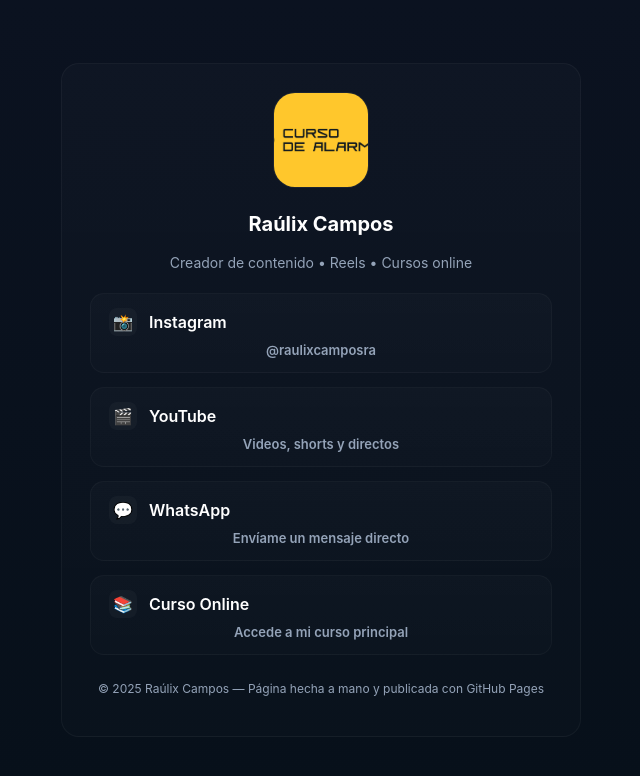
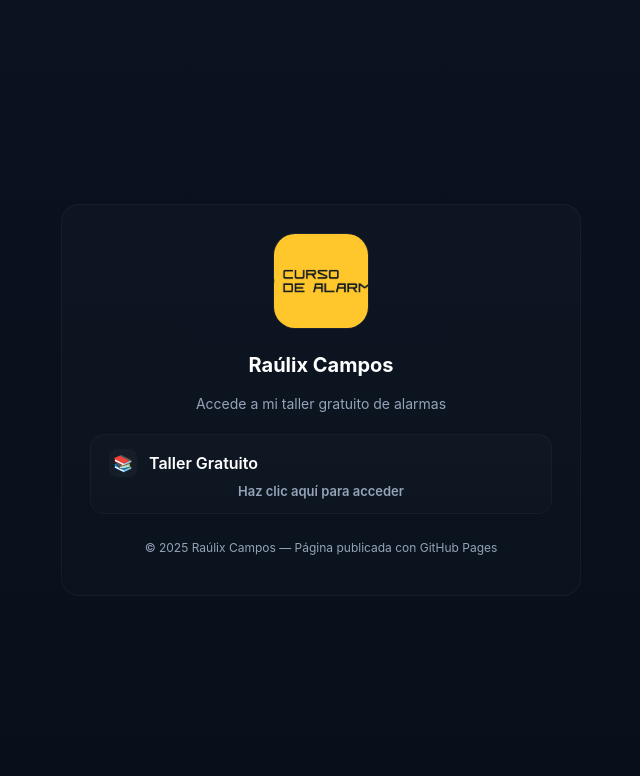
Before and after one commit to ruliemprende-stack/raulixcamposra.github.io, a plain HTML site: page index.html in a window 1280 px wide. Shown: the whole page, without its empty margins (319-959 px from the left). Drawn offline with Linux system fonts and the light colour scheme.

Commit message:
Update index.html

```diff
--- a/index.html
+++ b/index.html
@@ -3,11 +3,10 @@
 <head>
   <meta charset="utf-8">
   <meta name="viewport" content="width=device-width,initial-scale=1">
-  <title>Raúlix Campos — Enlaces</title>
-  <meta name="description" content="Página de enlaces de Raúlix Campos — Instagram / YouTube / WhatsApp / Cursos">
-  <!-- Open Graph / Social preview -->
-  <meta property="og:title" content="Raúlix Campos — Enlaces" />
-  <meta property="og:description" content="Mi link en bio: Instagram, YouTube, WhatsApp y más." />
+  <title>Raúlix Campos — Curso Gratis</title>
+  <meta name="description" content="Página de enlace de Raúlix Campos — Curso gratuito de alarmas">
+  <meta property="og:title" content="Raúlix Campos — Curso Gratis" />
+  <meta property="og:description" content="Accede a mi taller gratuito de alarmas" />
   <meta property="og:type" content="website" />
   <meta name="theme-color" content="#0f172a">
 
@@ -59,49 +58,25 @@
 </head>
 <body>
   <main class="wrap">
-    <section class="card" role="region" aria-label="Link in bio de Raúlix Campos">
+    <section class="card" role="region" aria-label="Link a curso gratuito de Raúlix Campos">
       <div class="avatar" aria-hidden="true">
         <img src="avatar.jpg" alt="Raúlix Campos" onerror="this.src='https://via.placeholder.com/300x300?text=Raúlix'">
       </div>
 
       <h1>Raúlix Campos</h1>
-      <p class="bio">Creador de contenido • Reels • Cursos online</p>
+      <p class="bio">Accede a mi taller gratuito de alarmas</p>
 
-      <nav class="links" aria-label="Enlaces principales">
-        <a class="link-btn" href="https://www.instagram.com/raulixcamposra" target="_blank" rel="noopener noreferrer">
-          <span class="link-label">
-            <span class="link-icon" aria-hidden="true">📸</span>
-            Instagram
-          </span>
-          <div class="small">@raulixcamposra</div>
-        </a>
-
-        <a class="link-btn" href="https://www.youtube.com/@raulixcamposra" target="_blank" rel="noopener noreferrer">
-          <span class="link-label">
-            <span class="link-icon" aria-hidden="true">🎬</span>
-            YouTube
-          </span>
-          <div class="small">Videos, shorts y directos</div>
-        </a>
-
-        <a class="link-btn" href="https://wa.me/5215555555555" target="_blank" rel="noopener noreferrer">
-          <span class="link-label">
-            <span class="link-icon" aria-hidden="true">💬</span>
-            WhatsApp
-          </span>
-          <div class="small">Envíame un mensaje directo</div>
-        </a>
-
-        <a class="link-btn" href="https://tucurso.com/" target="_blank" rel="noopener noreferrer">
+      <nav class="links" aria-label="Enlace principal">
+        <a class="link-btn" href="https://cursodealarmas.kit.com/tallergratis" target="_blank" rel="noopener noreferrer">
           <span class="link-label">
             <span class="link-icon" aria-hidden="true">📚</span>
-            Curso Online
+            Taller Gratuito
           </span>
-          <div class="small">Accede a mi curso principal</div>
+          <div class="small">Haz clic aquí para acceder</div>
         </a>
       </nav>
 
-      <p class="footer">© 2025 Raúlix Campos — Página hecha a mano y publicada con GitHub Pages</p>
+      <p class="footer">© 2025 Raúlix Campos — Página publicada con GitHub Pages</p>
     </section>
   </main>
 </body>
```
